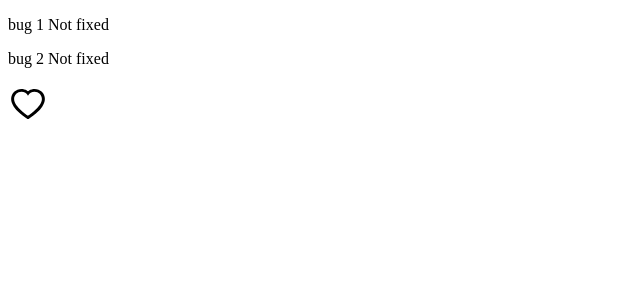
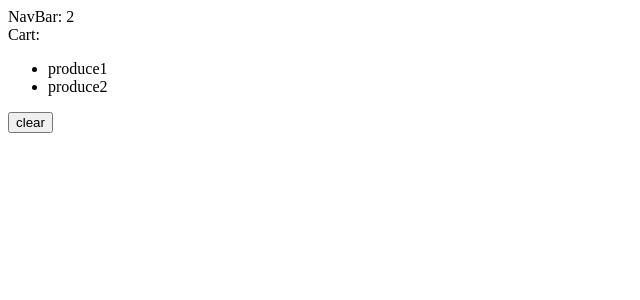
Before and after one commit to CodeScott00/react-game-app, a React (Vite) app: page / in a window 1280 px wide. Shown: the top 300 px of the page, without its empty margins (0-640 px from the left). Built offline with nearby package versions, Linux system fonts and the light colour scheme.

Commit message:
lifting state and passing it to other components

```diff
--- a/src/App.tsx
+++ b/src/App.tsx
@@ -2,39 +2,24 @@ import { Button } from "./Components/Button/Button";
 import { Like } from "./Components/Like";
 import { useState } from "react";
 import produce from "immer";
+import NavBar from "./Components/NavBar";
+import Cart from "./Components/Cart";
 
 function App() {
   //const [firstName, setFirstName] = useState("");
   //const [lastName, setLastName] = useState("");
   //const [person, setPerson] = useState(["happy ", "cheerful"]);
 
-  const [bug, setBugs] = useState([
-    { id: 1, title: "bug 1", fixed: false },
-    { id: 2, title: "bug 2", fixed: false },
-  ]);
+  const [cartItems, setCartItems] = useState(["produce1", "produce2"]);
 
-  const handleClick = () => {
-    setBugs(
-      produce((draft) => {
-        const bug = draft.find((bug) => (bug.id = 2));
-        if (bug) bug.fixed = true;
-      })
-    );
-    // add //setPerson([...person, " excited"]); //we dont want to modify state directly so we make a copy of the object or array and edit that
-    // remove - setPerson(person.filter((peep) => peep !== "happy "));
-    // update setPerson(person.map((peep) => (peep === "happy " ? "happiness " : peep)));
-  };
+  const handleClick = () => {};
 
   return (
     <>
-      <div>
-        {bug.map((bug) => (
-          <p key={bug.id}>
-            {bug.title} {bug.fixed ? "Fixed" : "Not fixed"}
-          </p>
-        ))}
-      </div>
-      <Like onClick={handleClick} />
+      <NavBar cartItemsCount={cartItems.length} />
+      <Cart cartItems={cartItems} handleClear={() => setCartItems([])} />
+
+      {/* <Like onClick={handleClick} /> */}
     </>
   );
 }
--- /dev/null
+++ b/src/Components/Cart.tsx
@@ -0,0 +1,22 @@
+import React from "react";
+
+interface Props {
+  cartItems: string[];
+  handleClear: () => void;
+}
+
+const Cart = (props: Props) => {
+  return (
+    <>
+      <div>Cart:</div>
+      <ul>
+        {props.cartItems.map((item) => (
+          <li key={item}>{item}</li>
+        ))}
+      </ul>
+      <button onClick={props.handleClear}>clear</button>
+    </>
+  );
+};
+
+export default Cart;
--- /dev/null
+++ b/src/Components/NavBar.tsx
@@ -0,0 +1,11 @@
+import React from "react";
+
+interface Props {
+  cartItemsCount: number;
+}
+
+const NavBar = (props: Props) => {
+  return <div>NavBar: {props.cartItemsCount}</div>;
+};
+
+export default NavBar;
```
